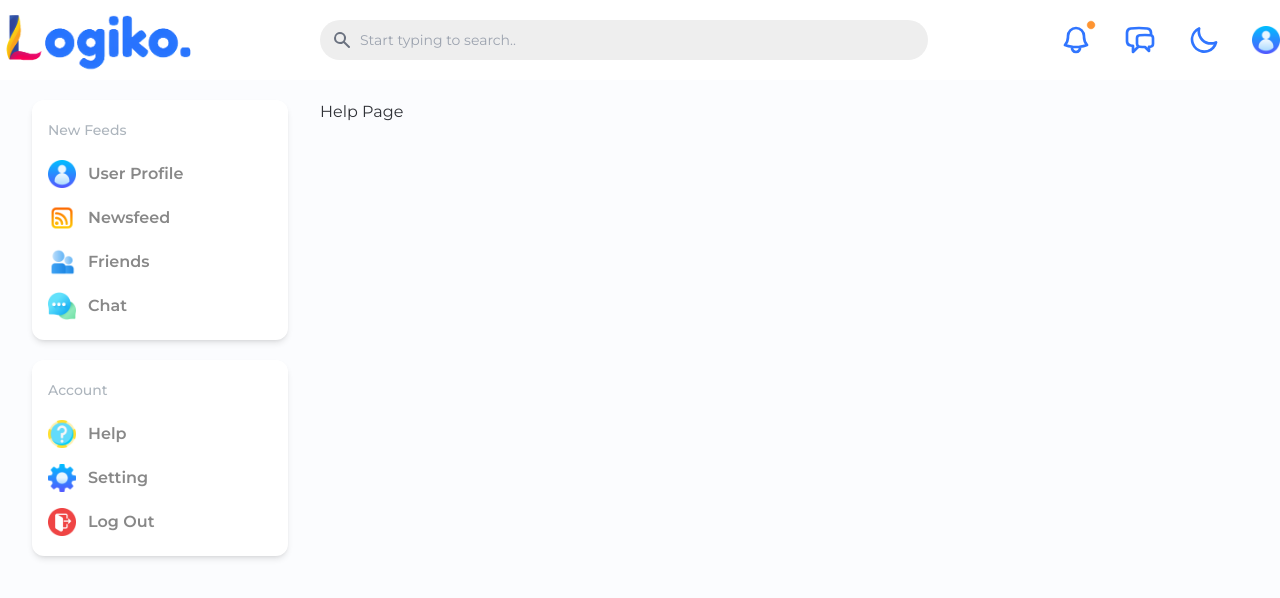
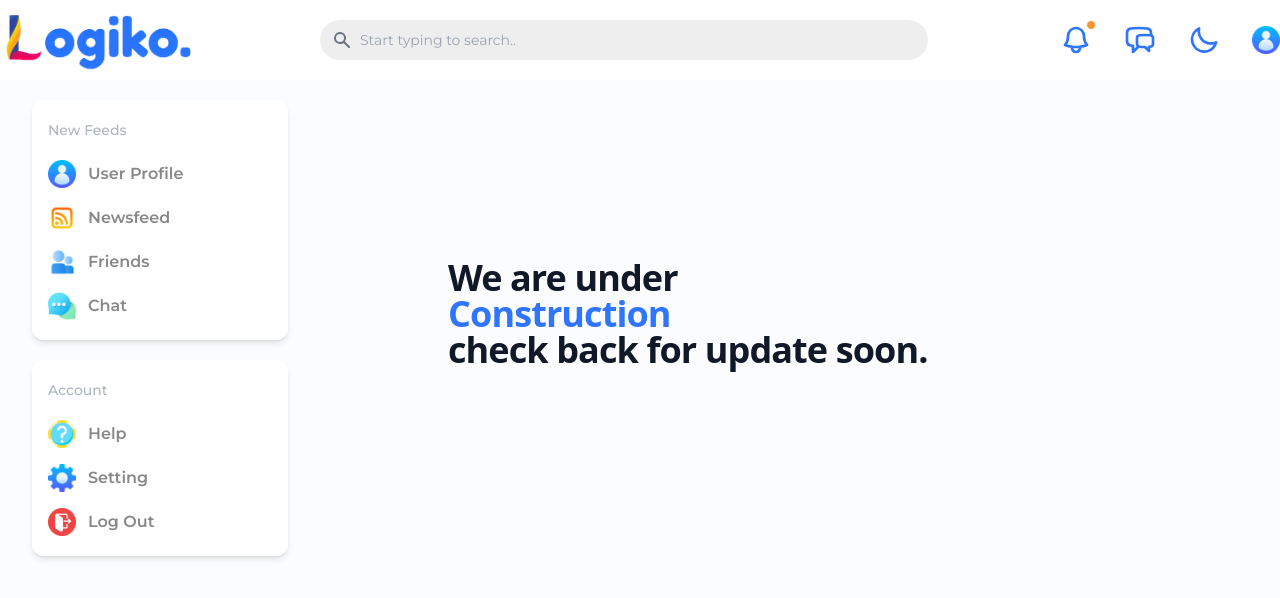
Before and after one commit to CrisTain333/logiko-frontend, a React (Create React App) app: page /help in a window 1280 px wide. Shown: the top 598 px of the page. Built offline with nearby package versions, Linux system fonts and the light colour scheme.

Commit message:
coming soom page changed

```diff
--- a/src/Pages/ComingSoon/ComingSoon.jsx
+++ b/src/Pages/ComingSoon/ComingSoon.jsx
@@ -1,4 +1,4 @@
-import comeingImage from "../../assets/images/comeing.png";
+// import comeingImage from "../../assets/images/comeing.png";
 
 const ComingSoon = () => {
   return (
@@ -20,13 +20,13 @@ const ComingSoon = () => {
               </div>
             </div>
           </div>
-          <div className="inset-y-0 right-0 w-full max-w-xl px-4 mx-auto lg:pl-8 lg:pr-0 lg:mb-0 lg:mx-0 lg:w-1/2 lg:max-w-full lg:absolute xl:px-0">
+          {/* <div className="inset-y-0 right-0 w-full max-w-xl px-4 mx-auto lg:pl-8 lg:pr-0 lg:mb-0 lg:mx-0 lg:w-1/2 lg:max-w-full lg:absolute xl:px-0">
             <img
               className="object-cover w-full h-56 rounded shadow-lg lg:rounded-none lg:shadow-none sm:h-96 lg:h-full"
               src={comeingImage}
               alt=""
             />
-          </div>
+          </div> */}
         </div>
       </div>
     </div>
--- a/src/Pages/Help/Help.jsx
+++ b/src/Pages/Help/Help.jsx
@@ -1,9 +1,10 @@
 import React from "react";
+import ComingSoon from "../ComingSoon/ComingSoon";
 
 const Help = () => {
   return (
     <div>
-      <p>Help Page</p>
+      <ComingSoon />
     </div>
   );
 };
```
